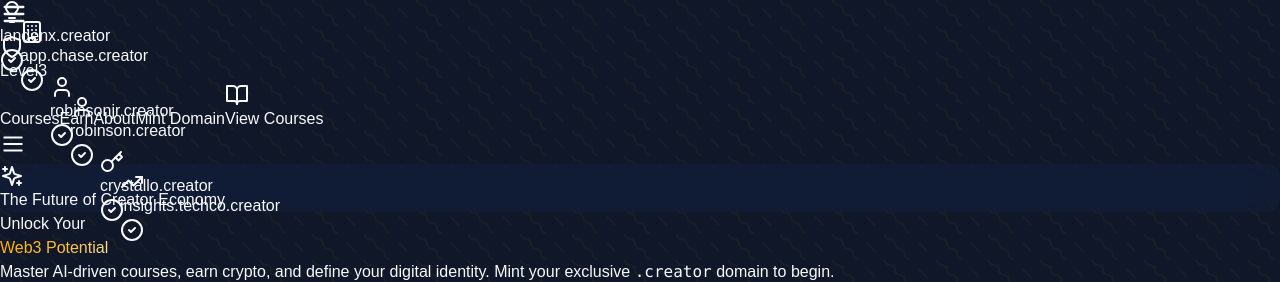
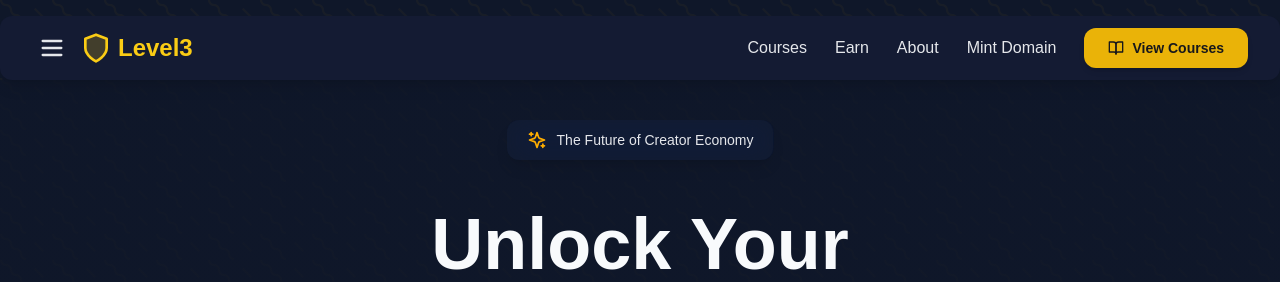
Before and after one commit to Domistro16/Level3Landing, a React (Vite) app: page / in a window 1280 px wide. Shown: the top 282 px of the page. Built offline with nearby package versions, Linux system fonts and the light colour scheme; a web font is replaced by a local one.

Commit message:
worked with tailwind

```diff
--- a/tailwind.config.js
+++ b/tailwind.config.ts
@@ -2,10 +2,10 @@
 module.exports = {
   darkMode: ["class"],
   content: [
-    './pages/**/*.{js,jsx}',
-    './components/**/*.{js,jsx}',
-    './app/**/*.{js,jsx}',
-    './src/**/*.{js,jsx}',
+    './pages/**/*.{ts,tsx}',
+    './components/**/*.{ts,tsx}',
+    './app/**/*.{ts,tsx}',
+    './src/**/*.{ts,tsx}',
   ],
   theme: {
     container: {
```
Also changed, not shown: postcss.config.ts (renamed from postcss.config.js), 1 other file (tests, documents, lock files or other folders).
